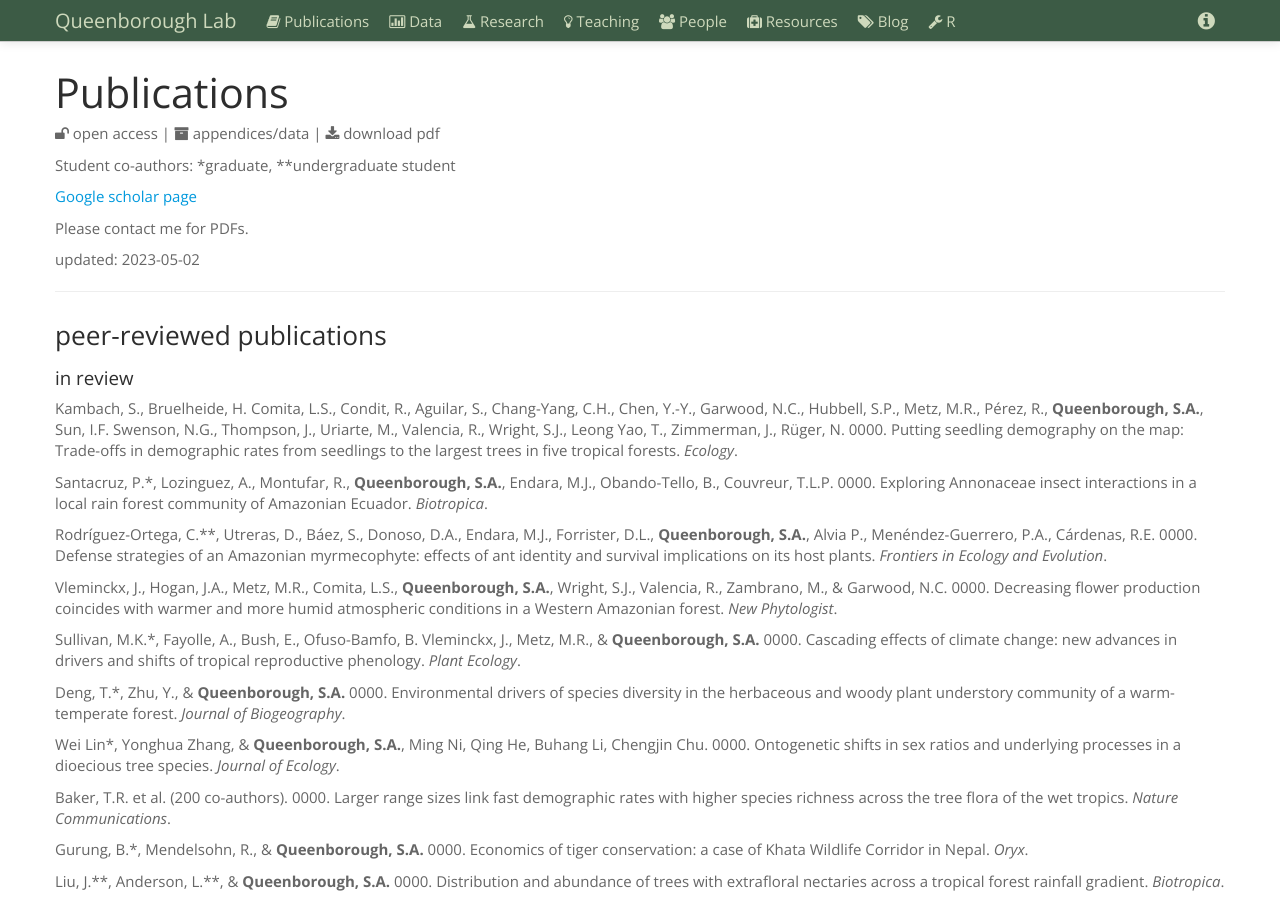
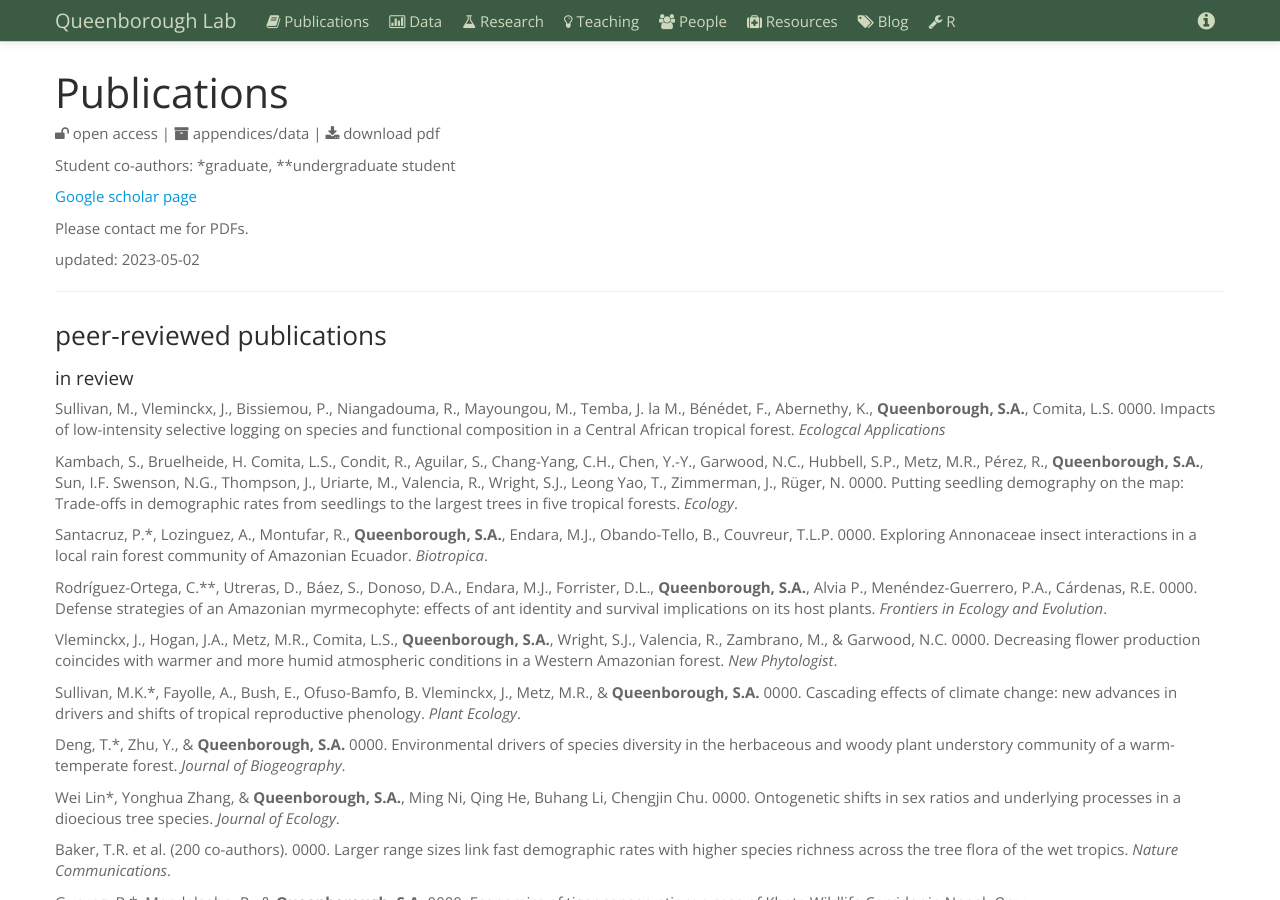
Before and after one commit to saq/saq.github.io, a Jekyll site: the page built from publications.md, in a window 1280 px wide and 900 px high. Built offline with Jekyll 4.4.1, drawn with Linux system fonts in a browser that asks for light colours.

Commit message:
Update publications.md

```diff
--- a/publications.md
+++ b/publications.md
@@ -42,6 +42,8 @@ Young, K.J.\*, Piotto, D., **Queenborough, S.A.**, & Ashton, M.S. 0000. Cacao ag
 
 
 #### in review
+
+Sullivan, M., Vleminckx, J., Bissiemou, P., Niangadouma, R., Mayoungou, M., Temba, J. la M., Bénédet, F., Abernethy, K., **Queenborough, S.A.**, Comita, L.S. 0000. Impacts of low-intensity selective logging on species and functional composition in a Central African tropical forest. *Ecologcal Applications*
 
 Kambach, S., Bruelheide, H. Comita, L.S., Condit, R., Aguilar, S., Chang-Yang, C.H., Chen, Y.-Y., Garwood, N.C., Hubbell, S.P., Metz, M.R., Pérez, R., **Queenborough, S.A.**, Sun, I.F. Swenson, N.G., Thompson, J., Uriarte, M., Valencia, R., Wright, S.J., Leong Yao, T., Zimmerman, J., Rüger, N. 0000. Putting seedling demography on the map: Trade-offs in demographic rates from seedlings to the largest trees in five tropical forests. *Ecology*.
 
```
